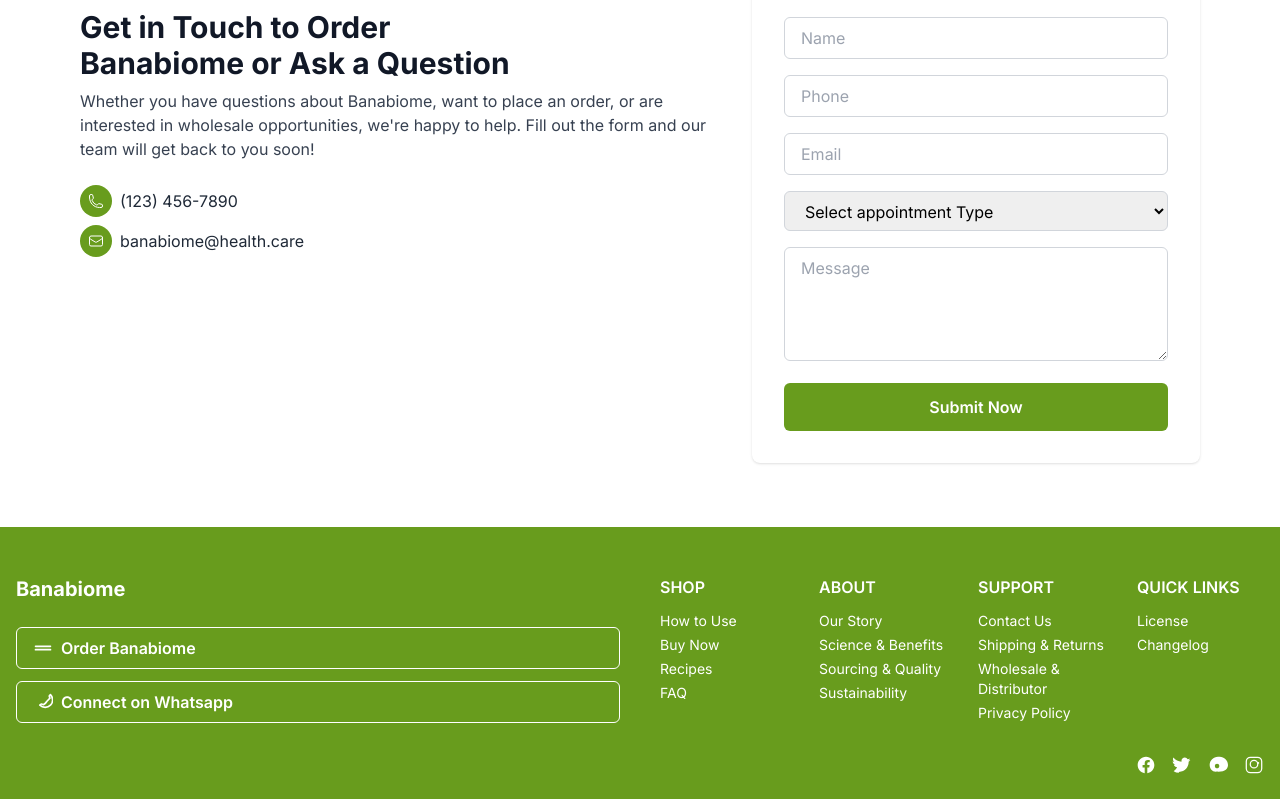
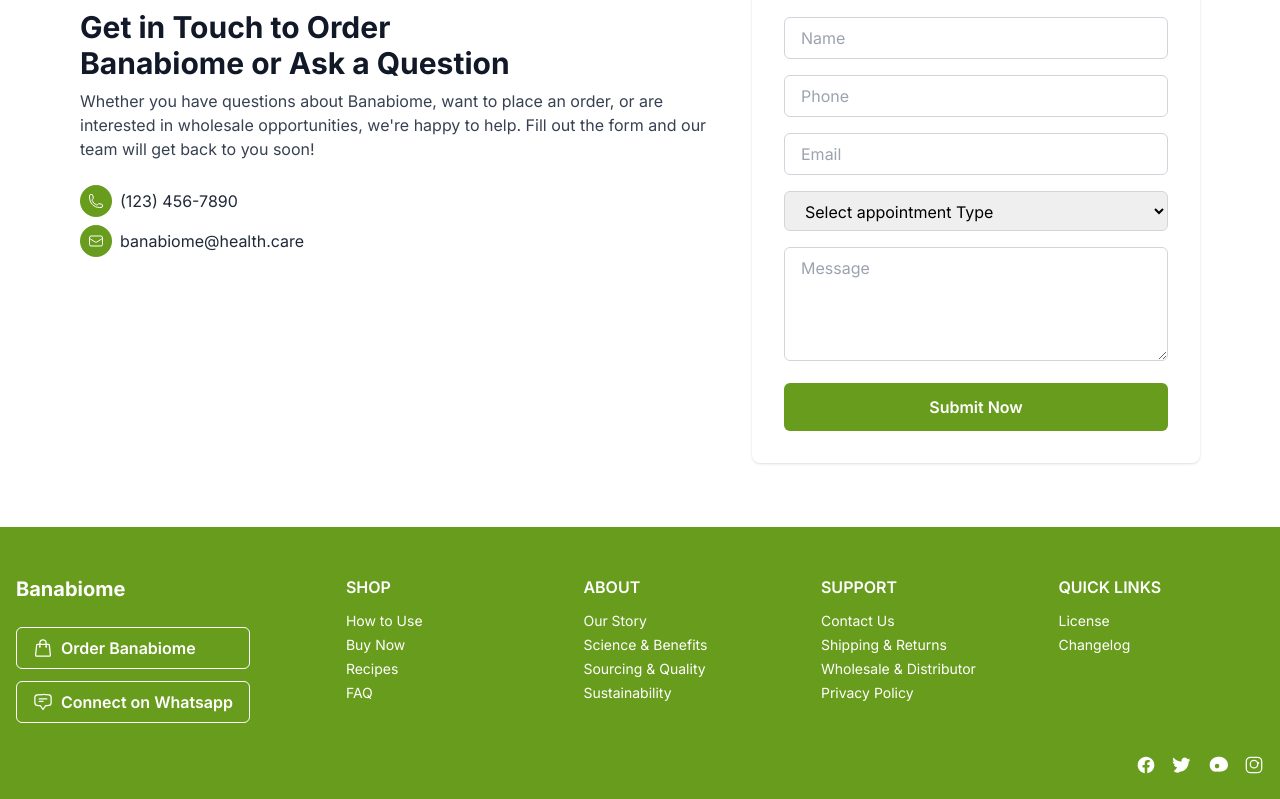
Before and after one commit to kynttt/Banabiome, a Vue app: page / in a window 1280 px wide. Shown: the part 4172-4971 px from the top of the page. Built offline with nearby package versions, Linux system fonts and the light colour scheme; a web font is replaced by a local one.

Commit message:
enhanced footer

```diff
--- a/src/components/FooterSection.vue
+++ b/src/components/FooterSection.vue
@@ -1,16 +1,16 @@
 <template>
   <footer class="bg-primary text-white pt-12 pb-6">
-    <div class="max-w-7xl mx-auto px-4 flex flex-col md:flex-row md:items-start gap-10">
+    <div class="max-w-7xl mx-auto px-4 flex flex-col md:flex-row md:items-start gap-24">
       <!-- Left: Logo & Buttons -->
-      <div class="flex-1 min-w-[200px] mb-8 md:mb-0">
+      <div class="w-62 flex-shrink-0 mb-8 md:mb-0">
         <div class="font-bold text-xl mb-6">Banabiome</div>
         <div class="flex flex-col gap-3">
           <button class="flex items-center gap-2 border border-white rounded-md px-4 py-2 font-semibold hover:bg-white hover:text-green-700 transition">
-            <svg class="w-5 h-5" fill="none" stroke="currentColor" stroke-width="2" viewBox="0 0 24 24"><path stroke-linecap="round" stroke-linejoin="round" d="M3 10h18M3 14h18" /></svg>
+            <ShoppingBagIcon class="w-5 h-5" />
             Order Banabiome
           </button>
           <button class="flex items-center gap-2 border border-white rounded-md px-4 py-2 font-semibold hover:bg-white hover:text-green-700 transition">
-            <svg class="w-5 h-5" fill="none" stroke="currentColor" stroke-width="2" viewBox="0 0 24 24"><path stroke-linecap="round" stroke-linejoin="round" d="M16.72 11.06a11.05 11.05 0 01-4.17 4.17l-2.2-.73a1 1 0 00-1.04.24l-1.1 1.1a9 9 0 0012.73-12.73l-1.1 1.1a1 1 0 00-.24 1.04l.73 2.2z" /></svg>
+            <ChatBubbleBottomCenterTextIcon class="w-5 h-5" />
             Connect on Whatsapp
           </button>
         </div>
@@ -64,5 +64,5 @@
 </template>
 
 <script setup lang="ts">
-// All links/buttons can be made props for further reusability
+import { ShoppingBagIcon, ChatBubbleBottomCenterTextIcon } from '@heroicons/vue/24/outline'
 </script>
```
